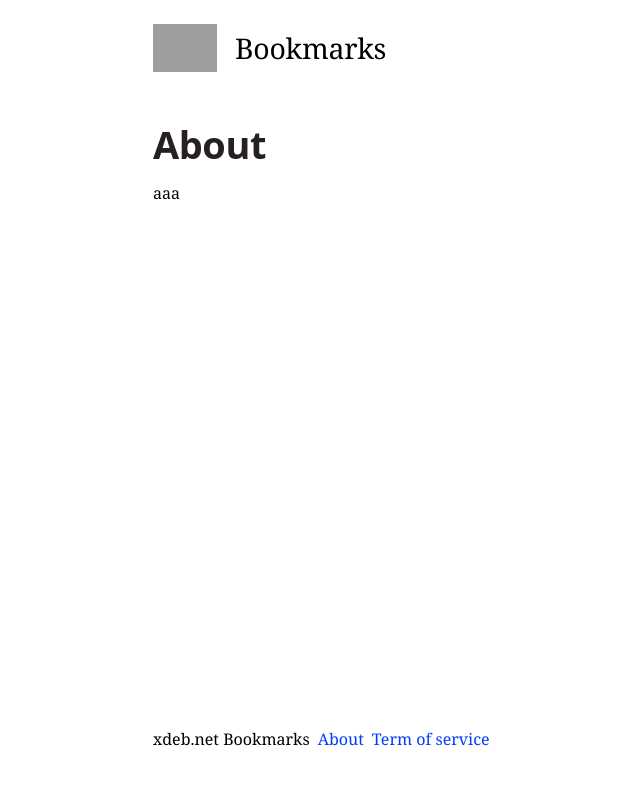
After one commit to frjo/bookmarks, a Django app: template home/templates/home/about.html in a window 1280 px wide. The commit adds this page. Shown: the whole page, without its empty margins (5-645 px from the left). Run offline with Django 5.2, Linux system fonts and the light colour scheme; the template is opened without the code that fills it, so the values that code supplies are empty; grey boxes are pictures that could not be loaded.

Commit message:
About and tos pages.

```diff
--- a/assets_src/css/_custom.css
+++ b/assets_src/css/_custom.css
@@ -75,6 +75,16 @@ textarea {
 
   &::backdrop {
     background-color: var(--color-black-60);
+  }
+
+  & > * {
+    &:first-child {
+      margin-block-start: 0;
+    }
+
+    &:last-child {
+      margin-block-end: 0;
+    }
   }
 }
 
--- /dev/null
+++ b/home/templates/home/about.html
@@ -0,0 +1,7 @@
+{% extends "base.html" %}
+
+{% block content %}
+  <h1>About</h1>
+
+  <p>aaa</p>
+{% endblock %}
--- a/home/urls.py
+++ b/home/urls.py
@@ -4,4 +4,6 @@ from . import views
 
 urlpatterns = [
     path("", views.index, name="index"),
+    path("", views.about, name="about"),
+    path("", views.tos, name="tos"),
 ]
--- a/templates/base.html
+++ b/templates/base.html
@@ -72,7 +72,11 @@
     {% block sidebar %}{% endblock %}
 
     <footer class="footer layout__footer mt--l">
-      <p>{% trans "xdeb.net Bookmarks" %}</p>
+      <ul class="flex-inline">
+      <li>{% trans "xdeb.net Bookmarks" %}</li>
+      <li><a href="{% url 'about' %}">{% trans "About" %}</a></li>
+      <li><a href="{% url 'tos' %}">{% trans "Term of service" %}</a></li>
+      </ul>
     </footer>
   </div>
 
```
Also changed, not shown: home/templates/home/tos.html (added, +7 -0 lines), home/views.py (+8 -0 lines).
